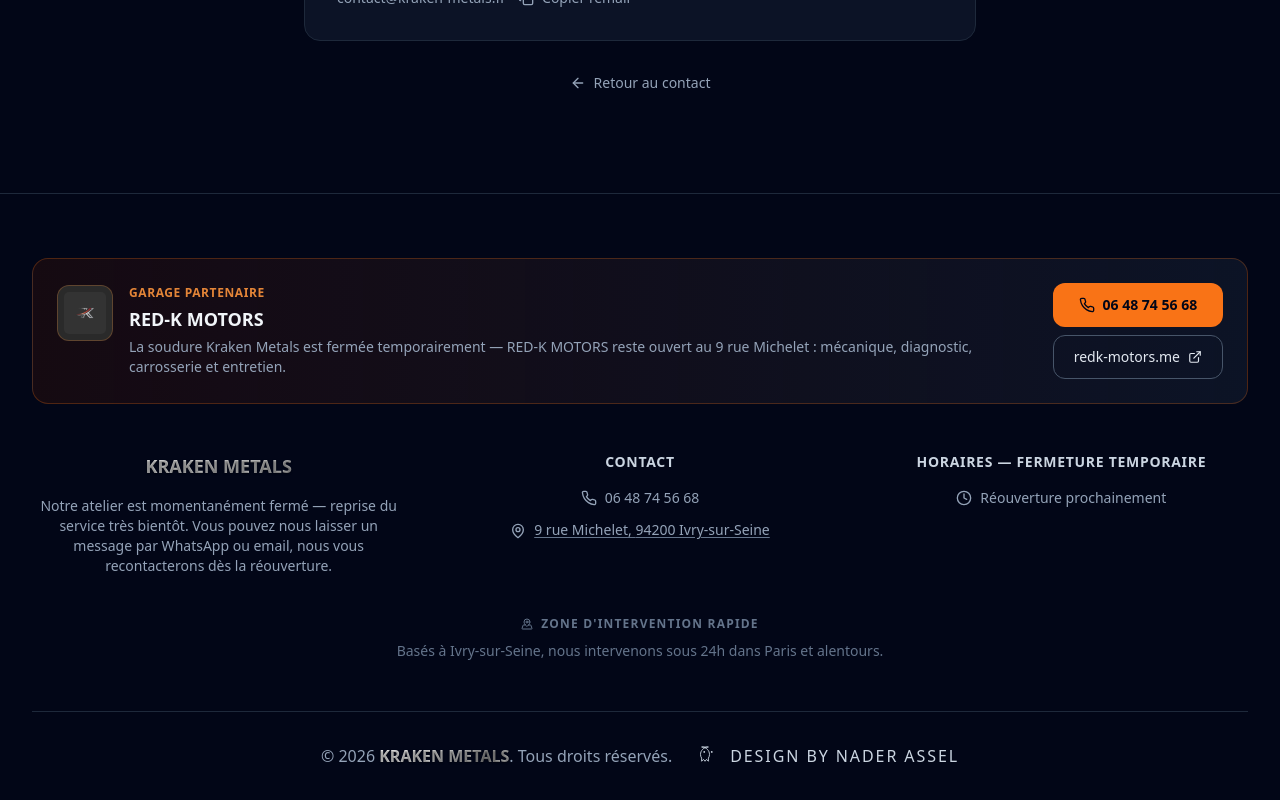
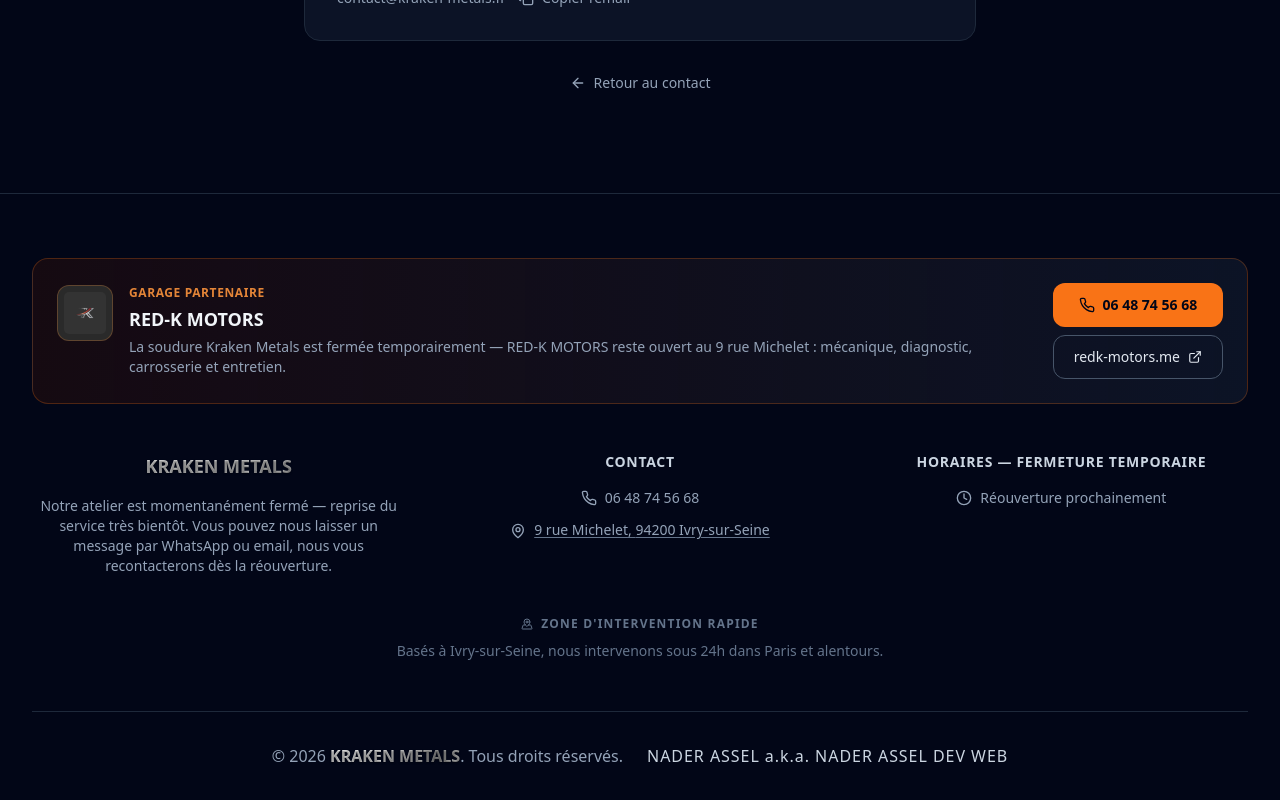
Before and after one commit to Phantom942/KRAKEN-METALS, a Next.js app: page /devis in a window 1280 px wide. Shown: the part 1065-1865 px from the top of the page. Built offline with nearby package versions, Linux system fonts and the light colour scheme.

Commit message:
Signe le site au nom de NADER ASSEL, sans lien vers l'ancien compte.

```diff
--- a/src/components/Footer.tsx
+++ b/src/components/Footer.tsx
@@ -78,19 +78,9 @@
 
         <FadeIn delay={200} className="mt-10 sm:mt-12 pt-6 sm:pt-8 border-t border-slate-800 flex flex-col sm:flex-row items-center justify-center gap-4 sm:gap-6 text-slate-400 text-sm sm:text-base text-center">
           <span>© {new Date().getFullYear()} <span className="metallic-text font-semibold">{SITE.name}</span>. Tous droits réservés.</span>
-          <a
-            href="https://phantomdev.fr"
-            target="_blank"
-            rel="noopener noreferrer"
-            className="inline-flex items-center gap-2.5 text-slate-300 hover:text-cyan-400 transition-colors font-medium text-base tracking-[0.12em] uppercase"
-          >
-            <svg width="24" height="24" viewBox="0 0 32 32" fill="none" xmlns="http://www.w3.org/2000/svg" className="shrink-0" aria-hidden="true">
-              <path d="M16 4c-6 0-10 5-10 10 0 1.8.6 3.5 1.5 4.8v4.2l2.5-2.5 2 2.5 2-2.5 2.5 2.5v-4.2c.9-1.3 1.5-3 1.5-4.8 0-5-4-10-10-10z" fill="none" stroke="currentColor" strokeWidth="1.2" strokeLinecap="round" strokeLinejoin="round" />
-              <circle cx="11" cy="10.5" r="1.2" fill="currentColor" />
-              <circle cx="21" cy="10.5" r="1.2" fill="currentColor" />
-            </svg>
-            Design by NADER ASSEL
-          </a>
+          <p className="text-slate-300 font-medium text-sm sm:text-base tracking-[0.06em]">
+            NADER ASSEL a.k.a. NADER ASSEL DEV WEB
+          </p>
         </FadeIn>
       </div>
     </footer>
```
Also changed, not shown: public/humans.txt.
